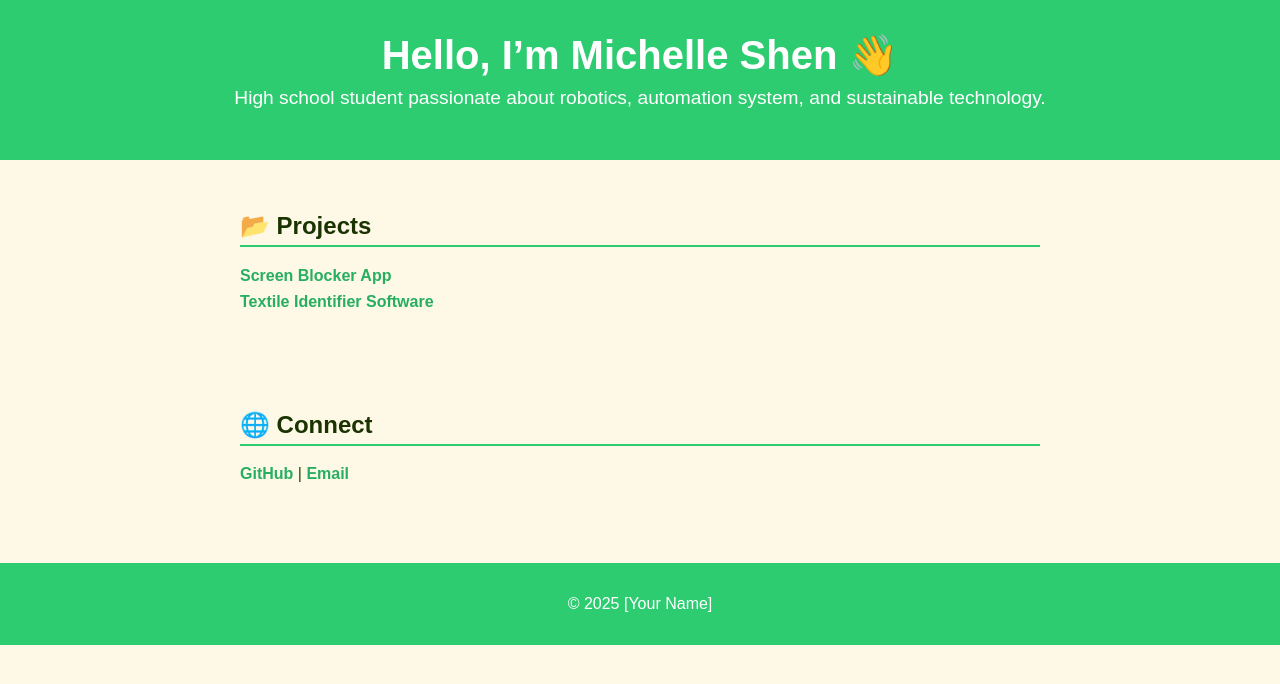
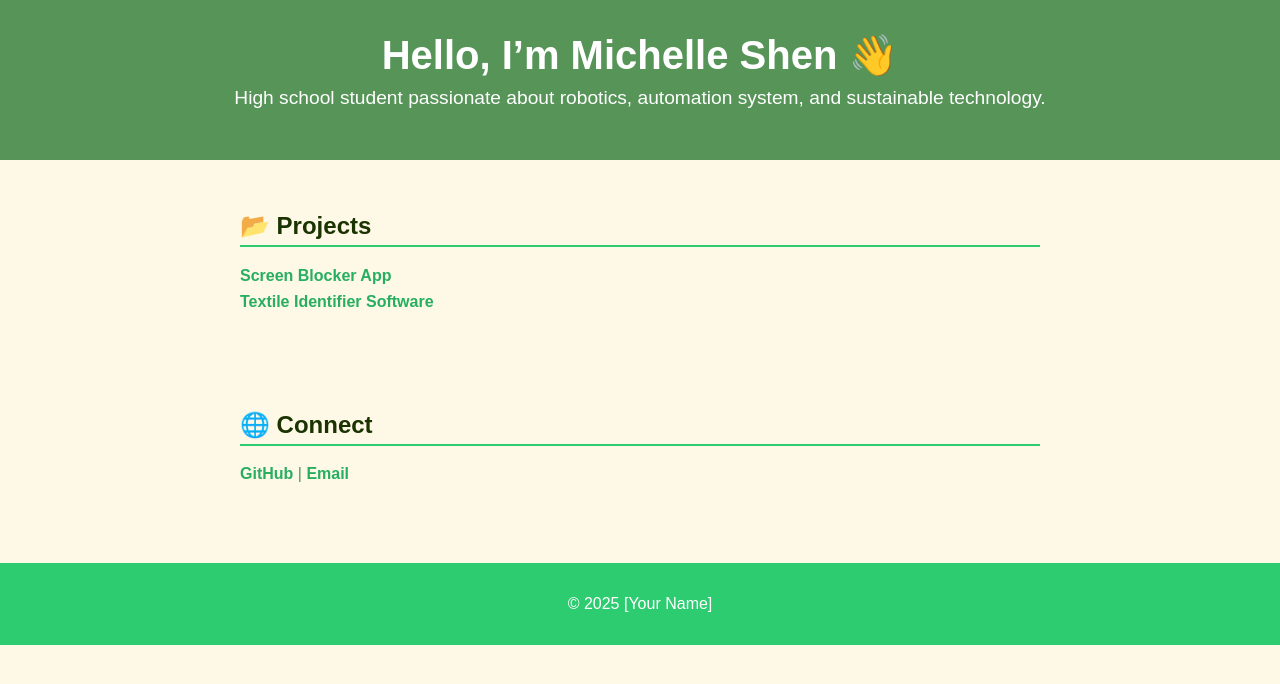
Before and after one commit to SY-525/SY-525.github.io, a plain HTML site: page index.html in a window 1280 px wide. Drawn offline with Linux system fonts and the light colour scheme.

Commit message:
change green color

```diff
--- a/index.html
+++ b/index.html
@@ -10,10 +10,10 @@
       margin: 0;
       padding: 0;
       background-color: #fef9e7; /* light yellow */
-      color: #2e4600; /* dark green for text */
+      color: #569458; /* dark green for text */
     }
     header {
-      background-color: #2ecc71; /* bright green */
+      background-color: #569458; /* bright green */
       color: white;
       padding: 2rem;
       text-align: center;
```
